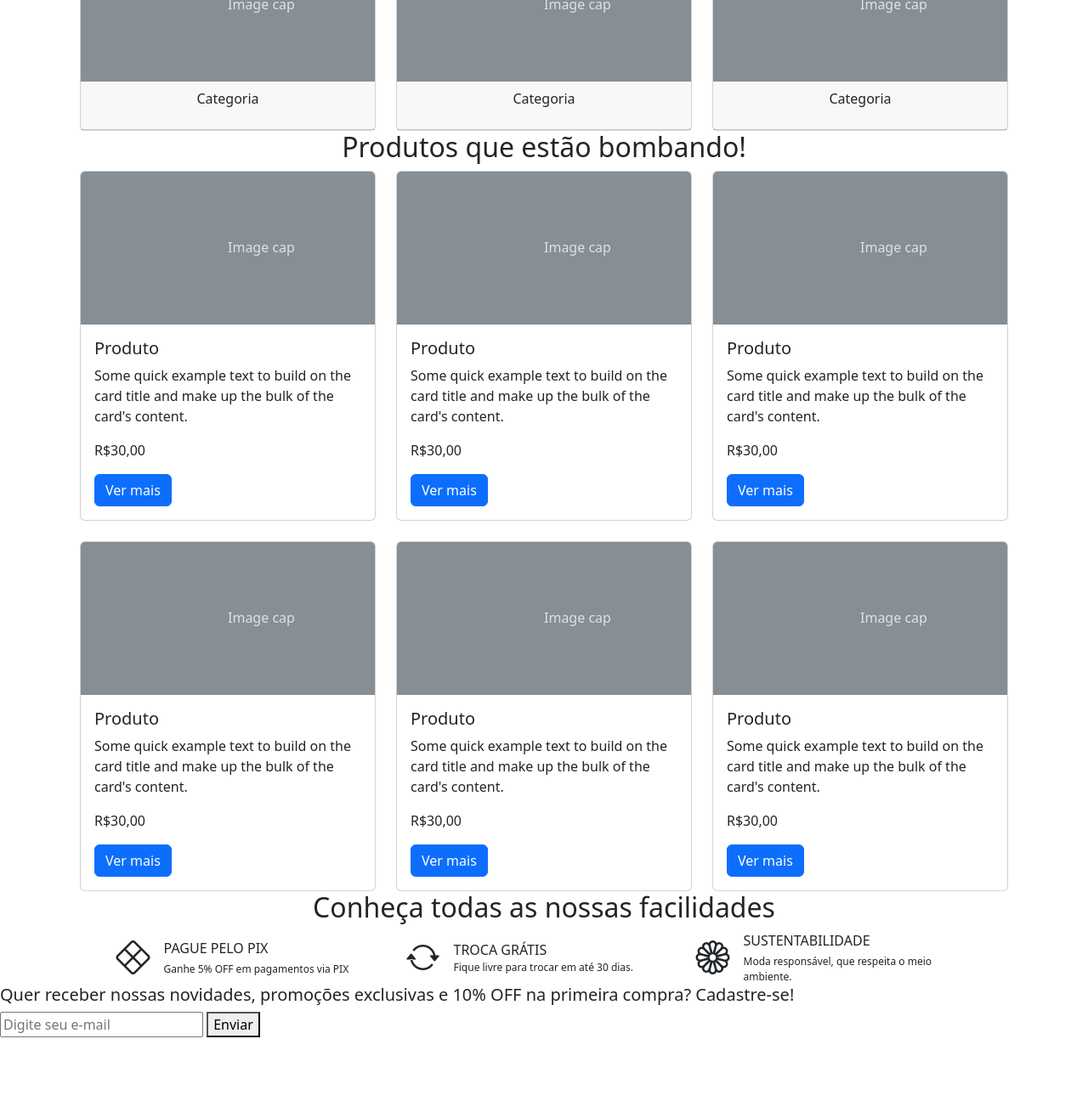
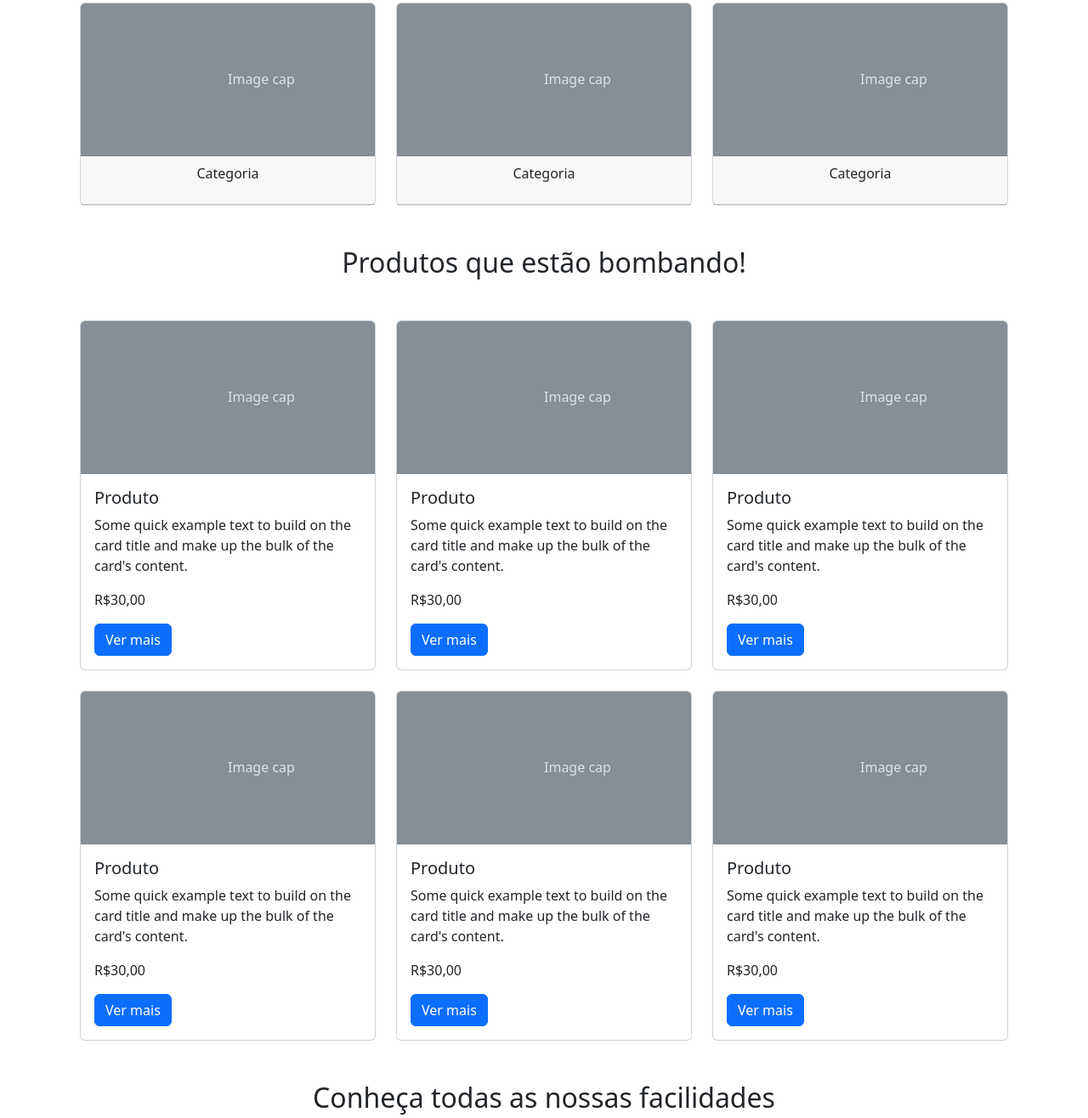
Before and after one commit to AdrianoBispo/meteora, a plain HTML site: page index.html in a window 1280 px wide. Shown: the part 850-2166 px from the top of the page at 85% size. Before the commit the page ends 2071 px from the top, so only its background shows below. Drawn offline with nearby package versions, Linux system fonts and the light colour scheme.

Commit message:
:sparkles: Adjusted spacings

```diff
--- a/index.html
+++ b/index.html
@@ -122,7 +122,7 @@
     </div>
 
     <!-- Category Subtitle -->
-    <h2 class="text-center">Busque por categoria:</h2>
+    <h2 class="text-center m-5">Busque por categoria:</h2>
 
     <!-- Category Cards -->
     <div class="container row mx-auto g-4">
@@ -243,7 +243,7 @@
     </div>
 
     <!-- Product Subtitle -->
-    <h2 class="text-center">Produtos que estão bombando!</h2>
+    <h2 class="text-center m-5">Produtos que estão bombando!</h2>
 
     <!-- Product Cards -->
     <div class="container row mx-auto g-4">
@@ -364,7 +364,7 @@
     </div>
 
     <!-- Benefits Section -->
-    <section>
+    <section class="mt-5">
         <h2 class="text-center">Conheça todas as nossas facilidades</h2>
 
         <div class="d-flex flex-column align-items-center gap-3 flex-lg-row justify-content-center">
@@ -397,11 +397,12 @@
     </section>
 
     <!-- Form Section -->
-    <form>
+    <form class="border border-secondary m-5 p-4 text-center">
         <h5>Quer receber nossas novidades, promoções exclusivas e 10% OFF na primeira compra? Cadastre-se!</h5>
-        <div>
+        <div class="input-group my-3">
             <input type="email" placeholder="Digite seu e-mail"
-                    aria-label="Digite seu e-mail" aria-describedby="button-addon2" />
+                    aria-label="Digite seu e-mail" aria-describedby="button-addon2"
+                    class="form-control border-secondary rounded-0"/>
             <button type="button" id="button-addon2">Enviar</button>
         </div>
     </form>
```
Also changed, not shown: 1 other file.
